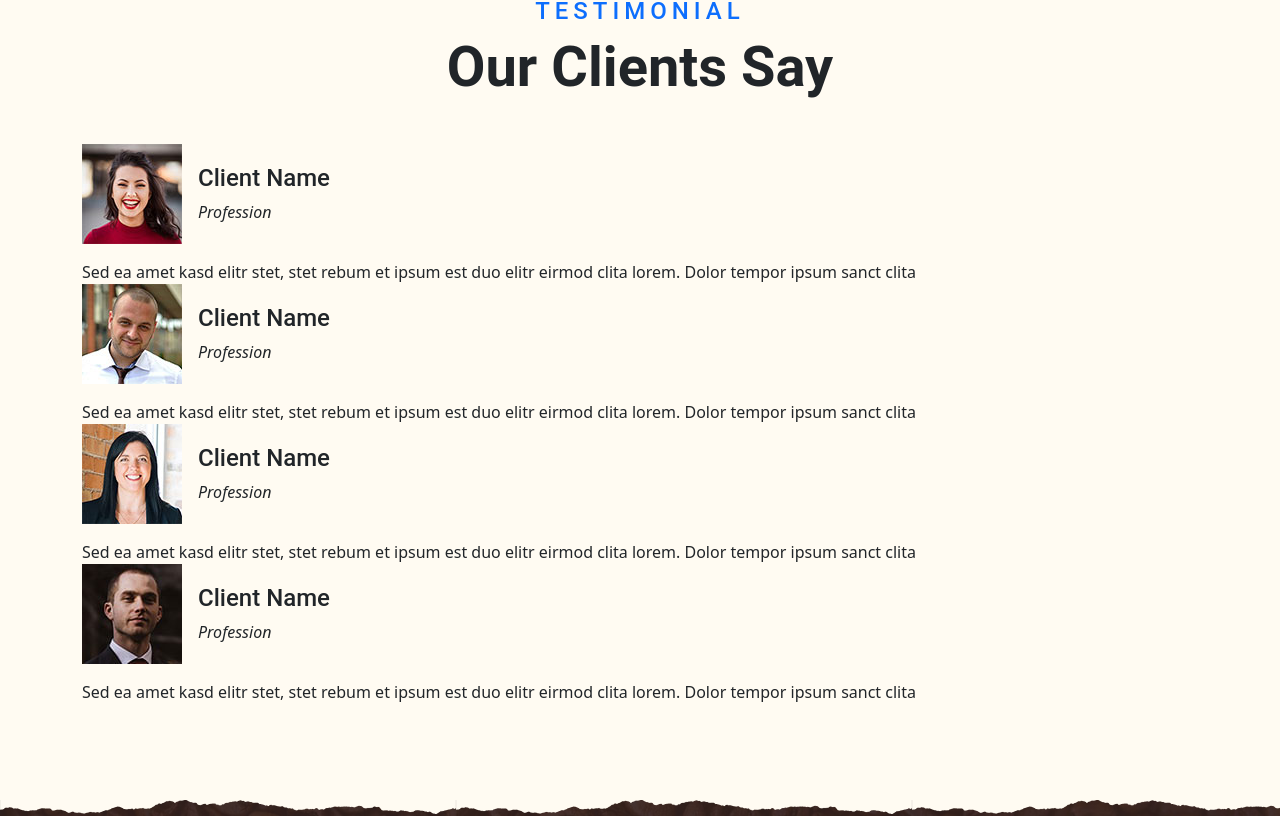
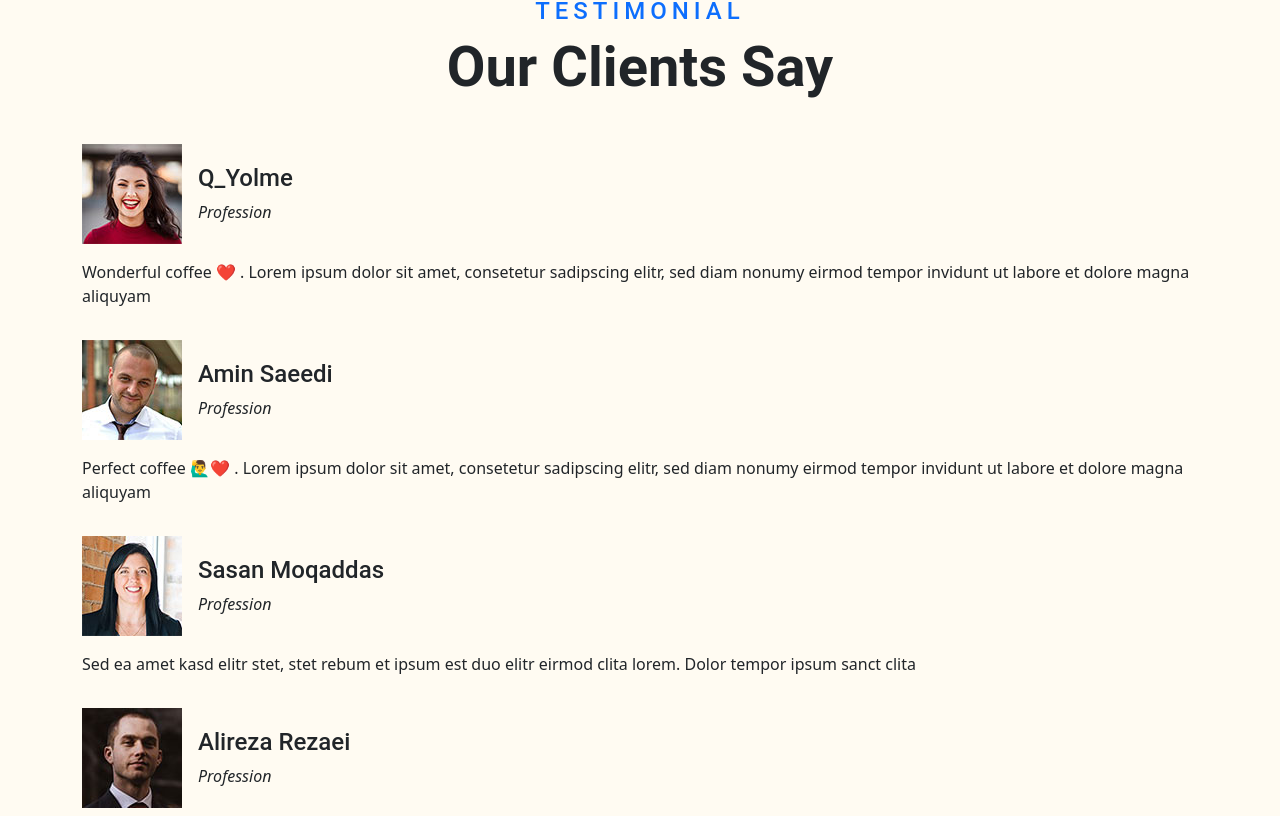
Before and after one commit to mohsen-deilami/coffee-next, a Next.js app: page / in a window 1280 px wide. Shown: the part 4835-5651 px from the top of the page. Built offline with nearby package versions, Linux system fonts and the light colour scheme; data requests are answered from the project's data file.

Commit message:
edit comments

```diff
--- /dev/null
+++ b/components/moduls/comments/CommentsItem.js
@@ -0,0 +1,19 @@
+import React from 'react'
+
+export default function CommentsItem({username , body, profile}) {
+
+  return (
+    <div className="testimonial-item">
+    <div className="d-flex align-items-center mb-3">
+        <img className="img-fluid" src={profile} alt=""/>
+        <div className="ml-3">
+            <h4>{username}</h4>
+            <i>Profession</i>
+        </div>
+    </div>
+    <p className="m-0 ">
+      {body}
+      </p>
+</div>
+  )
+}
--- a/components/templates/index/Testimonial.js
+++ b/components/templates/index/Testimonial.js
@@ -1,56 +1,32 @@
-import React from 'react'
+import React from "react";
+import CommentsItem from "@/Components/moduls/comments/CommentsItem";
 
-export default function Testimonial() {
+export default function Testimonial({ comments }) {
   return (
-    <div className="container-fluid py-5" >
-    <div className="container">
+    <div className="container-fluid py-5">
+      <div className="container">
         <div className="section-title">
-            <h4 className="text-primary text-uppercase" style={{letterSpacing: "5px"}}>Testimonial</h4>
-            <h1 className="display-4">Our Clients Say</h1>
+          <h4
+            className="text-primary text-uppercase"
+            style={{ letterSpacing: "5px" }}
+          >
+            Testimonial
+          </h4>
+          <h1 className="display-4">Our Clients Say</h1>
         </div>
         <div className="owl-carousel testimonial-carousel">
-            <div className="testimonial-item">
-                <div className="d-flex align-items-center mb-3">
-                    <img className="img-fluid" src="img/testimonial-1.jpg" alt=""/>
-                    <div className="ml-3">
-                        <h4>Client Name</h4>
-                        <i>Profession</i>
-                    </div>
-                </div>
-                <p className="m-0">Sed ea amet kasd elitr stet, stet rebum et ipsum est duo elitr eirmod clita lorem. Dolor tempor ipsum sanct clita</p>
-            </div>
-            <div className="testimonial-item">
-                <div className="d-flex align-items-center mb-3">
-                    <img className="img-fluid" src="img/testimonial-2.jpg" alt=""/>
-                    <div className="ml-3">
-                        <h4>Client Name</h4>
-                        <i>Profession</i>
-                    </div>
-                </div>
-                <p className="m-0">Sed ea amet kasd elitr stet, stet rebum et ipsum est duo elitr eirmod clita lorem. Dolor tempor ipsum sanct clita</p>
-            </div>
-            <div className="testimonial-item">
-                <div className="d-flex align-items-center mb-3">
-                    <img className="img-fluid" src="img/testimonial-3.jpg" alt=""/>
-                    <div className="ml-3">
-                        <h4>Client Name</h4>
-                        <i>Profession</i>
-                    </div>
-                </div>
-                <p className="m-0">Sed ea amet kasd elitr stet, stet rebum et ipsum est duo elitr eirmod clita lorem. Dolor tempor ipsum sanct clita</p>
-            </div>
-            <div className="testimonial-item">
-                <div className="d-flex align-items-center mb-3">
-                    <img className="img-fluid" src="img/testimonial-4.jpg" alt=""/>
-                    <div className="ml-3">
-                        <h4>Client Name</h4>
-                        <i>Profession</i>
-                    </div>
-                </div>
-                <p className="m-0">Sed ea amet kasd elitr stet, stet rebum et ipsum est duo elitr eirmod clita lorem. Dolor tempor ipsum sanct clita</p>
-            </div>
+          {comments?.slice(0, 4).map((comment) => (
+
+              <CommentsItem
+                username={comment.username}
+                body={comment.body}
+                profile={comment.profile}
+              />
+          )
+
+          )}
         </div>
+      </div>
     </div>
-</div>
-  )
+  );
 }
--- a/data/db.json
+++ b/data/db.json
@@ -110,14 +110,14 @@
       "id": 1,
       "username": "Q_Yolme",
       "productID": 1,
-      "body": "Wonderful coffee ❤️",
+      "body": "Wonderful coffee ❤️ . Lorem ipsum dolor sit amet, consetetur sadipscing elitr, sed diam nonumy eirmod tempor invidunt ut labore et dolore magna aliquyam",
       "profile": "/img/testimonial-1.jpg"
     },
     {
       "id": 2,
       "username": "Amin Saeedi",
       "productID": 2,
-      "body": "Perfect coffee 🙋‍♂️❤️",
+      "body": "Perfect coffee 🙋‍♂️❤️ . Lorem ipsum dolor sit amet, consetetur sadipscing elitr, sed diam nonumy eirmod tempor invidunt ut labore et dolore magna aliquyam",
       "profile": "/img/testimonial-2.jpg"
     },
     {
--- a/pages/index.js
+++ b/pages/index.js
@@ -15,7 +15,7 @@ export default function Home({ data }) {
       <Offer />
       <Menu menus={data.menus}/>
       <Reservation />
-      <Testimonial />
+      <Testimonial comments={data.comments}/>
     </>
   );
 }
@@ -27,11 +27,14 @@ export async function getStaticProps() {
   const menuResponse = await fetch("http://localhost:4000/menu");
   const menuData = await menuResponse.json();
 
+  const commenytResponse = await fetch("http://localhost:4000/comments");
+  const commentData = await commenytResponse.json();
   return {
     props: {
       data: {
         services:servicesData,
-        menus:menuData
+        menus:menuData,
+        comments:commentData
       },
     },
     revalidate: 60 * 60 * 12,
```
Also changed, not shown: styles/globals.css.
